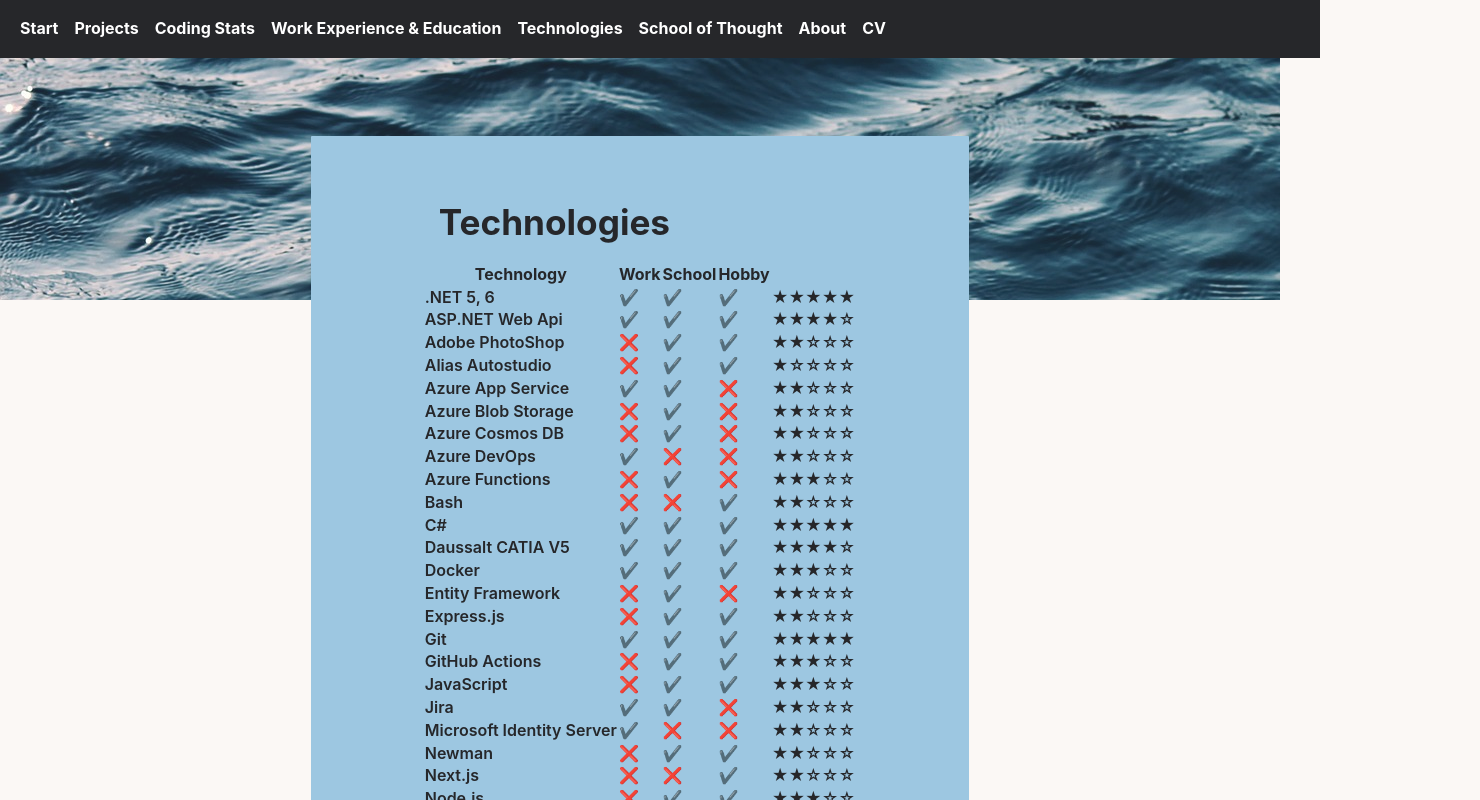
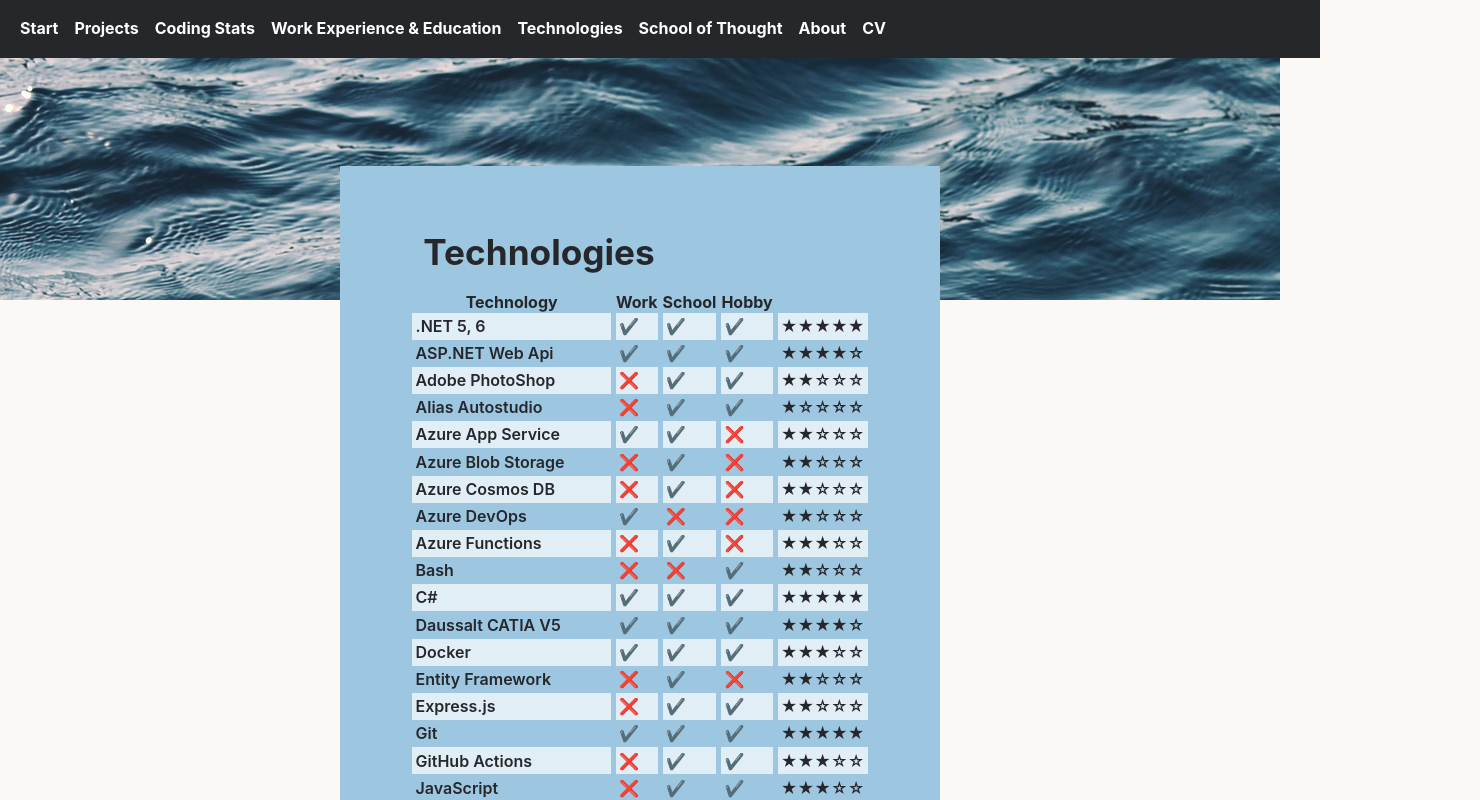
Before and after one commit to RobinAxelsson/personal-jam, a Next.js app: page /tech in a window 1280 px wide. Shown: the top 800 px of the page, 1480 px wide, since content can reach past the window. Built offline with nearby package versions, Linux system fonts and the light colour scheme.

Commit message:
added lines to table

```diff
--- a/components/technologies.jsx
+++ b/components/technologies.jsx
@@ -4,7 +4,7 @@ const { headers, rows } = technologies;
     <div className="card-general hero-section" key={Technologies}>
     <div className="hero-section-content">
             <h2>Technologies</h2>
-            <table>
+            <table className="tech-table">
             {(
                 <tr key={headers.technology}>
                       <th key={"technology"}>{headers.technology}</th>
--- a/styles/globals.css
+++ b/styles/globals.css
@@ -64,7 +64,6 @@ figure {
   color: var(--clr-font-contrast);
 }
 
-
 body {
   color: var(--clr-primary);
   background-color: var(--clr-bg);
@@ -82,7 +81,7 @@ body {
   position: absolute;
   z-index: -1;
   left: 0;
-  right: 0;
+  top:0;
   opacity: 0.9;
   background-image: url("/images/bg-water_1920-1280.jpg");
   width: 100%;
@@ -112,7 +111,7 @@ footer {
   position:absolute;
   left:0;
   padding: 100px;
-  right: 0;
+  width: 100%;
   overflow: hidden;
   display: block;
 }
@@ -125,6 +124,7 @@ footer ul {
 
 header {
   width: 100%;
+  /* right: 0; */
   font-weight: bold;
   top: 0;
   display: flex;
@@ -147,7 +147,7 @@ nav ul li {
 }
 
 main {
-  margin-top: 120px;
+  margin-top: 250px;
   margin-bottom: 100px;
   margin-inline: 20px;
   background-color: --clr-bg;
@@ -169,7 +169,7 @@ main {
   color: var(--clr-font-primary);
   margin: 1rem;
   min-height: 350px;
-  width: 100%;
+  width: 85%;
 }
 
 .card-grid {
@@ -212,6 +212,22 @@ main {
   line-height: 1.3em;
 }
 
+.tech-table {
+  border-spacing: 5px 0px;
+}
+
+.tech-table tr td {
+  padding: 0.2em;
+}
+
+tr:nth-child(even) {
+  background-color: hsla(0, 0%, 100%, 0.7);
+  border-color: hsla(0, 0%, 100%, 0.7);
+  border-style: solid;
+}
+
+
+
 header:hover,
 header:active {
   opacity: 1;
@@ -223,6 +239,10 @@ header:active {
     flex-direction: row;
   }
 
+  main {
+    margin-top: 150px;
+  }
+
   .hero-section-content {
     display: block;
   }
```
